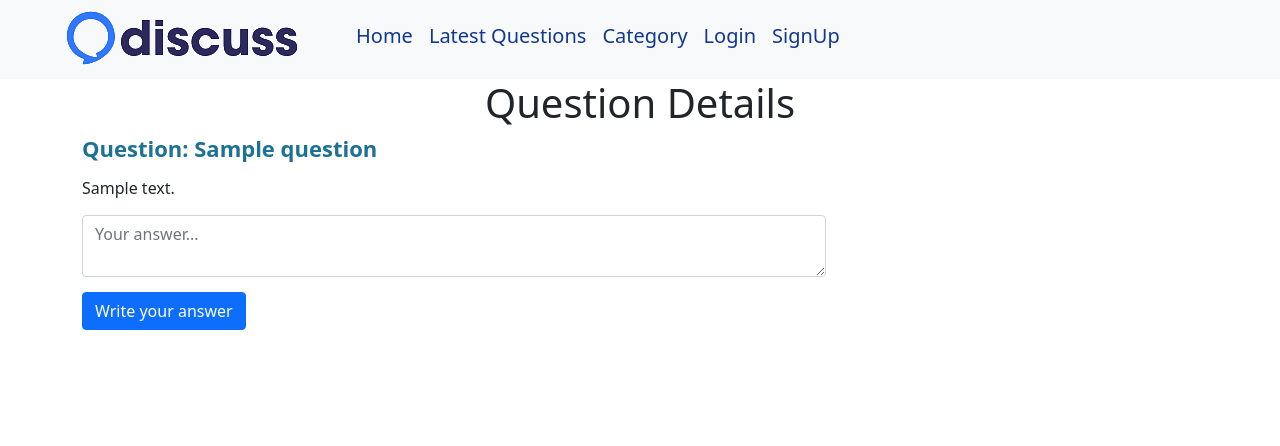
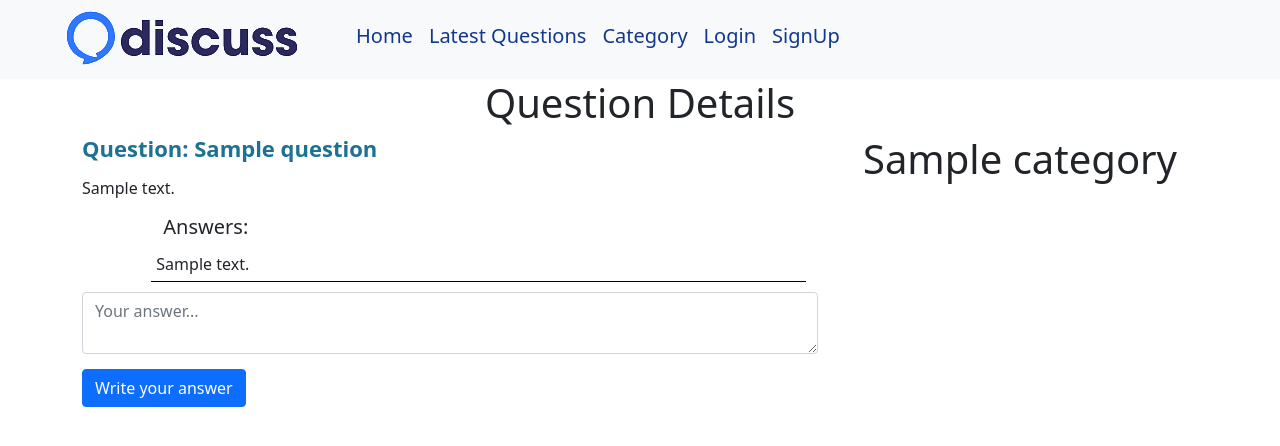
Before and after one commit to Abhinandan-Sah/Discuss, a PHP site: page /?q-id=1 in a window 1280 px wide. Shown: the top 446 px of the page. Run offline with PHP 8.4, Linux system fonts and the light colour scheme; tables that the repository leaves empty or names only in its code hold one stand-in row (values such as "Sample post").

```diff
--- a/client/answers.php
+++ b/client/answers.php
@@ -0,0 +1,16 @@
+<div class="container">
+    <div class="offset-sm-1">
+    <h5>Answers: </h5>
+    <?php
+    $query= "select * from answers where question_id= $qid";
+    $result=$conn->query($query);
+    foreach($result as $row){
+        $answer= $row['answer'];
+        echo "
+        <div class='row'>
+        <p class='answer-wrapper'>$answer</p>
+        </div>";
+    }
+    ?>
+    </div>
+</div>
--- a/client/header.php
+++ b/client/header.php
@@ -10,10 +10,10 @@ session_start();
     <div class="collapse navbar-collapse d-flex align-items-center" id="navbarNav">
       <ul class="navbar-nav">
         <li class="nav-item">
-          <a class="nav-link active h5" aria-current="page" href="#">Home</a>
+          <a class="nav-link active h5" aria-current="page" href="/discuss/?c-id=all">Home</a>
         </li>
         <li class="nav-item">
-          <a class="nav-link h5" href="?questions=true">Latest Questions</a>
+          <a class="nav-link h5" href="?latest=true">Latest Questions</a>
         </li>
         <li class="nav-item">
           <a class="nav-link h5" href="?category=true">Category</a>
@@ -24,6 +24,9 @@ session_start();
         if(isset($_SESSION['user']['username'])){ ?>
         <li class="nav-item">
           <a class="nav-link h5" href="?ask=true" tabindex="-1" aria-disabled="true">Ask a Questions</a>
+        </li>
+        <li class="nav-item">
+          <a class="nav-link h5" href="?u-id=<?php echo $_SESSION['user']['user_id']?>" >My Questions</a>
         </li>
         <li class="nav-item">
           <a class="nav-link h5" href="./server/requests.php?logout=true" tabindex="-1" aria-disabled="true">Logout</a>
--- a/client/question-details.php
+++ b/client/question-details.php
@@ -1,13 +1,16 @@
 <div class="container">
     <h1 class="heading center">Question Details</h1>
+    <div class="row">
     <div class="col-8">
     <?php
     include("./common/db.php");
     $query= "select * from questions where id= $qid";
     $result=$conn->query($query);
     $row=$result->fetch_assoc();
+    $cid=$row['category_id'];
     echo "<h4 class='margin-bottom-15 question-title'>Question: ".$row['title']."</h4>
     <p class='margin-bottom-15'>".$row['description']."</p>";
+    include('./client/answers.php');
     ?>
     <form action="./server/requests.php" method="post">
         <input type="hidden" name="question_id" value="<?php echo $qid; ?>">
@@ -15,4 +18,24 @@
         <button class="btn btn-primary margin-bottom-15">Write your answer</button>
     </form>
 </div>
+<div class="col-4">
+    <?php
+    $categoryQuery= "select name from category where id=$cid";
+    $categoryResult=$conn->query($categoryQuery);
+    $categoryRow=$categoryResult->fetch_assoc();
+    echo "<h1 class='heading center'>".ucfirst($categoryRow['name'])."</h1>";
+
+    $query= "select * from questions where category_id=$cid and id!=$qid";
+    $result=$conn->query($query);
+    foreach($result as $row){
+        $title= $row['title'];
+        $id= $row['id'];
+        echo "<div class='row' style='padding: 10px; margin: 10px 0; border: 1px solid #333; border-radius: 5px; background-color: #fafafa; transition: background-color 0.3s;'>"
+        ."<a href='?c-id=$id' style='font-size: 18px; text-decoration: none; color: #007BFF; font-weight: 400;'>$title</a>"
+        ."</div>";
+    }
+    ?>
+
 </div>
+</div>
+</div>
--- a/index.php
+++ b/index.php
@@ -25,6 +25,18 @@
             $qid= $_GET['q-id'];
             include('./client/question-details.php');
         }
+        // checking category id
+        else if(isset($_GET["c-id"])){
+            $cid= $_GET["c-id"];
+            include('./client/questions.php');
+        }
+        else if(isset($_GET["u-id"])){
+            $uid= $_GET["u-id"];
+            include('./client/questions.php');
+        }
+        else if(isset($_GET["latest"])){
+            include('./client/questions.php');
+        }
         else{
             include('./client/questions.php');
         }
--- a/public/style.css
+++ b/public/style.css
@@ -26,3 +26,9 @@ a{
     font-weight: bold;
     color: #1c7194 !important;
 }
+
+.answer-wrapper{
+    border-bottom: 1px solid black;
+    margin-bottom: 10px;
+    padding: 5px;
+}
```
Also changed, not shown: client/categorylist.php (added, +15 -0 lines), client/questions.php (+27 -2 lines).
